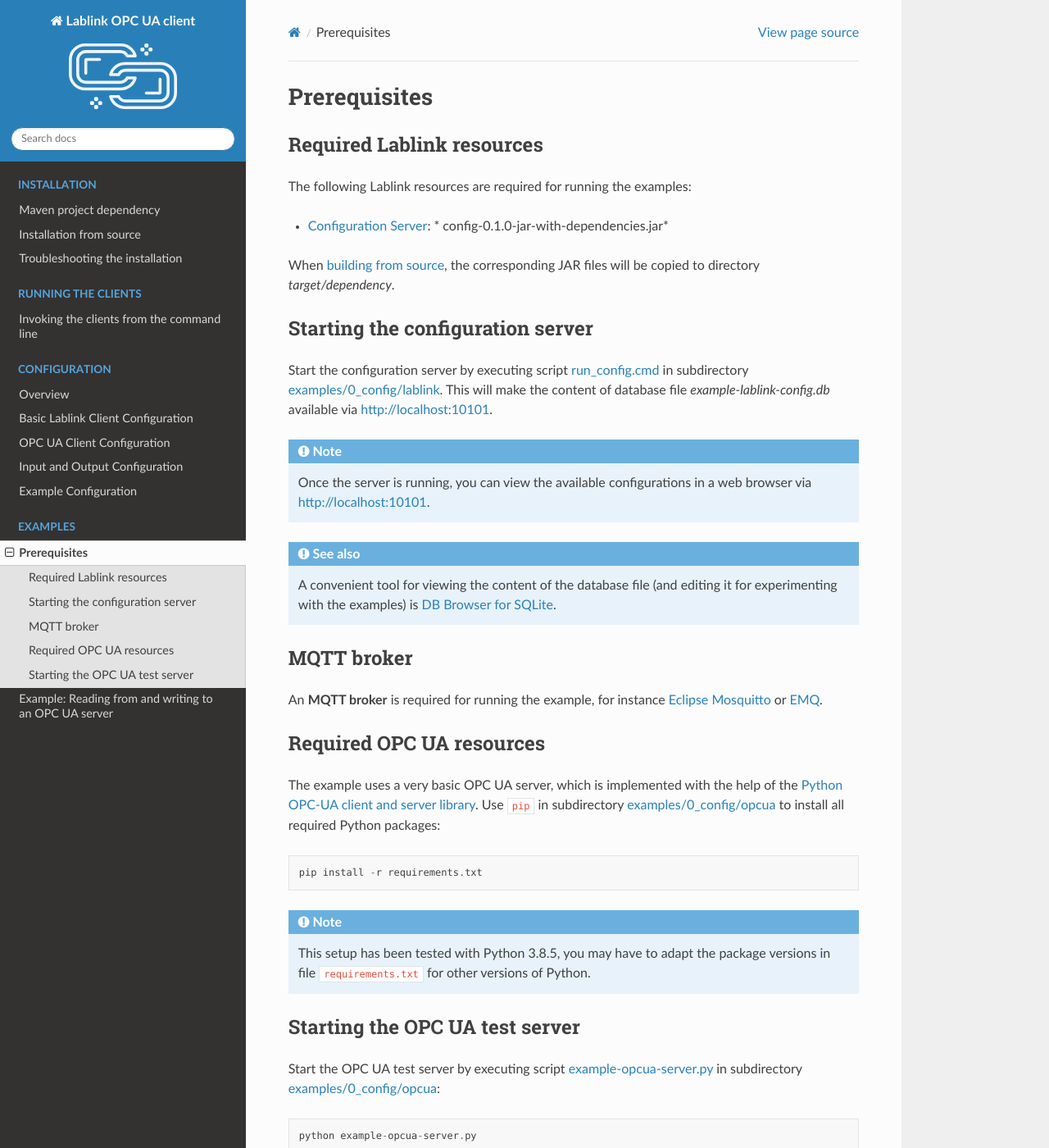
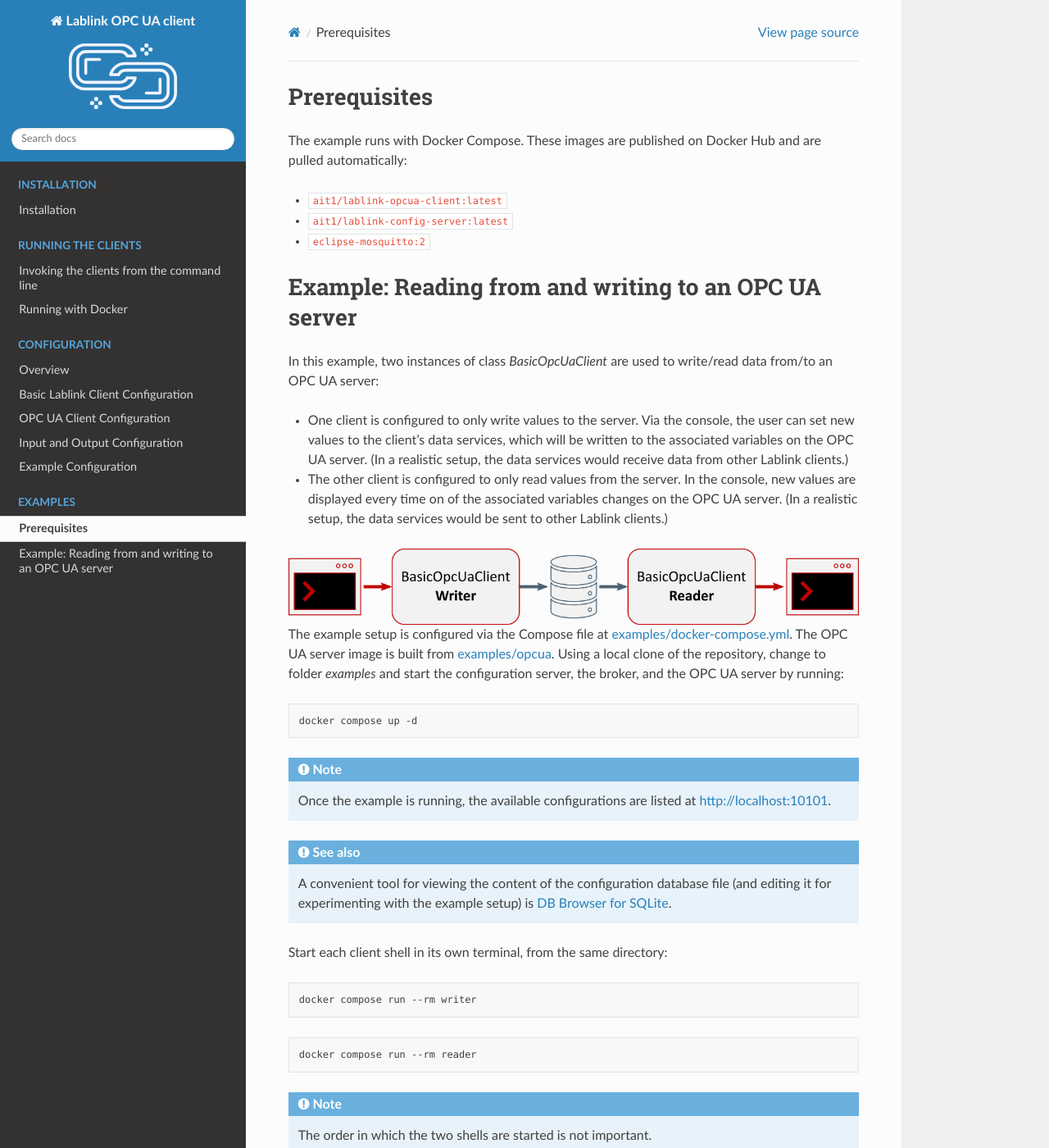
Before and after one commit to AIT-Lablink/lablink-opcua-client, a Sphinx documentation site: the page built from docs/examples.rst, in a window 1280 px wide and 1400 px high. Shown: the whole window at 82% size. Built offline with Sphinx 7.4.7 and the Read the Docs theme 3.1.0, drawn with Linux system fonts in a browser that asks for light colours; some of the changed text lies outside the part shown.

Commit message:
Update documentation

```diff
--- a/docs/examples.rst
+++ b/docs/examples.rst
@@ -1,55 +1,12 @@
 Prerequisites
 =============
 
-Required Lablink resources
---------------------------
+The example runs with Docker Compose.
+These images are published on Docker Hub and are pulled automatically:
 
-The following Lablink resources are required for running the examples:
-
-* `Configuration Server <https://ait-lablink.readthedocs.io/projects/ait-lablink-config-server>`__: * config-0.1.0-jar-with-dependencies.jar*
-
-When :doc:`building from source <installation>`, the corresponding JAR files will be copied to directory *target/dependency*.
-
-
-Starting the configuration server
----------------------------------
-
-Start the configuration server by executing script :github_blob:`run_config.cmd <examples/0_config/lablink/run_config.cmd>` in subdirectory :github_tree:`examples/0_config/lablink`.
-This will make the content of database file *example-lablink-config.db* available via http://localhost:10101.
-
-.. note:: Once the server is running, you can view the available configurations in a web browser via http://localhost:10101.
-
-.. seealso:: A convenient tool for viewing the content of the database file (and editing it for experimenting with the examples) is `DB Browser for SQLite <https://sqlitebrowser.org/>`_.
-
-
-MQTT broker
------------
-
-An **MQTT broker** is required for running the example, for instance `Eclipse Mosquitto <https://mosquitto.org/>`_ or `EMQ <http://emqtt.io/>`_.
-
-
-Required OPC UA resources
--------------------------
-
-The example uses a very basic OPC UA server, which is implemented with the help of the `Python OPC-UA client and server library <https://github.com/FreeOpcUa/python-opcua>`_.
-Use ``pip`` in subdirectory :github_tree:`examples/0_config/opcua` to install all required Python packages:
-
-.. code-block::
-
-   pip install -r requirements.txt
-
-.. note:: This setup has been tested with Python 3.8.5, you may have to adapt the package versions in file ``requirements.txt`` for other versions of Python.
-
-
-Starting the OPC UA test server
--------------------------------
-
-Start the OPC UA test server by executing script :github_blob:`example-opcua-server.py <examples/0_config/opcua/example-opcua-server.py>` in subdirectory :github_tree:`examples/0_config/opcua`:
-
-.. code-block::
-
-   python example-opcua-server.py
-
+* ``ait1/lablink-opcua-client:latest``
+* ``ait1/lablink-config-server:latest``
+* ``eclipse-mosquitto:2``
 
 Example: Reading from and writing to an OPC UA server
 =====================================================
@@ -67,13 +24,29 @@ In this example, two instances of class *BasicOpcUaClient* are used to write/rea
    :align: center
    :alt: Lablink OPC UA example.
 
-All relevant scripts can be found in subdirectory :github_tree:`examples/1_read_write`.
-To run the example, execute all scripts either in separate command prompt windows or by double-clicking:
+The example setup is configured via the Compose file at :github_blob:`examples/docker-compose.yml <examples/docker-compose.yml>`.
+The OPC UA server image is built from :github_tree:`examples/opcua <examples/opcua>`.
+Using a local clone of the repository, change to folder `examples` and start the configuration server, the broker, and the OPC UA server by running:
 
-* :github_blob:`writer.cmd <examples/1_read_write/writer.cmd>`: runs the client that writes values to the OPC UA server
-* :github_blob:`reader.cmd <examples/1_read_write/reader.cmd>`: runs the client that reads values from the OPC UA server
+.. code-block:: bash
 
-.. note:: The order in which the scripts are started is arbitrary.
+   docker compose up -d
+
+.. note:: Once the example is running, the available configurations are listed at http://localhost:10101.
+
+.. seealso:: A convenient tool for viewing the content of the configuration database file (and editing it for experimenting with the example setup) is `DB Browser for SQLite <https://sqlitebrowser.org/>`_.
+
+Start each client shell in its own terminal, from the same directory:
+
+.. code-block:: bash
+
+   docker compose run --rm writer
+
+.. code-block:: bash
+
+   docker compose run --rm reader
+
+.. note:: The order in which the two shells are started is not important.
 
 Once the write-only client client starts up, the client shell can be used to interact with the OPC UA server.
 To start with, you can type ``ls`` to list all available data services:
```
Also changed, not shown: docs/installation.rst (+21 -5 lines), docs/requirements-docs.txt (+10 -1 lines), docs/running.rst (+25 -0 lines).
